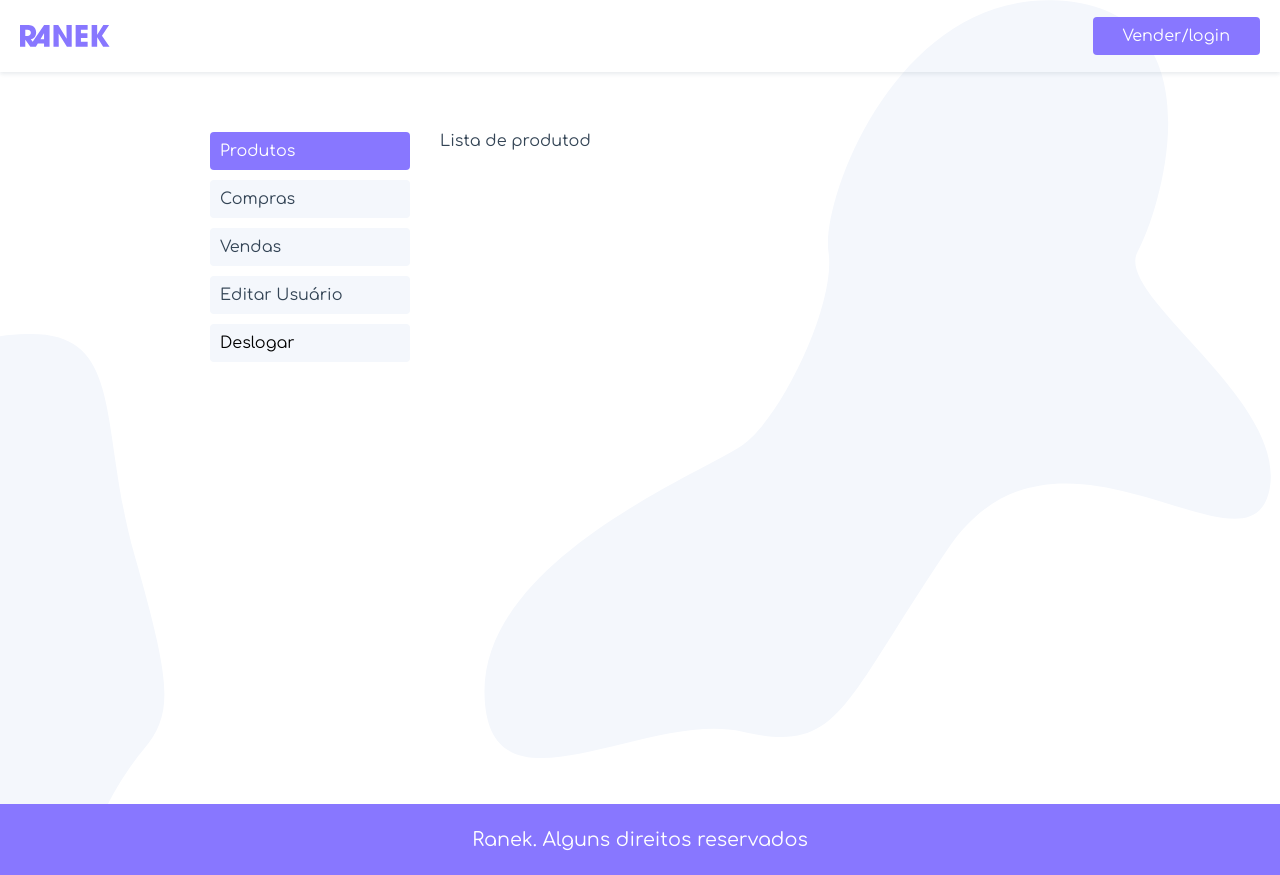
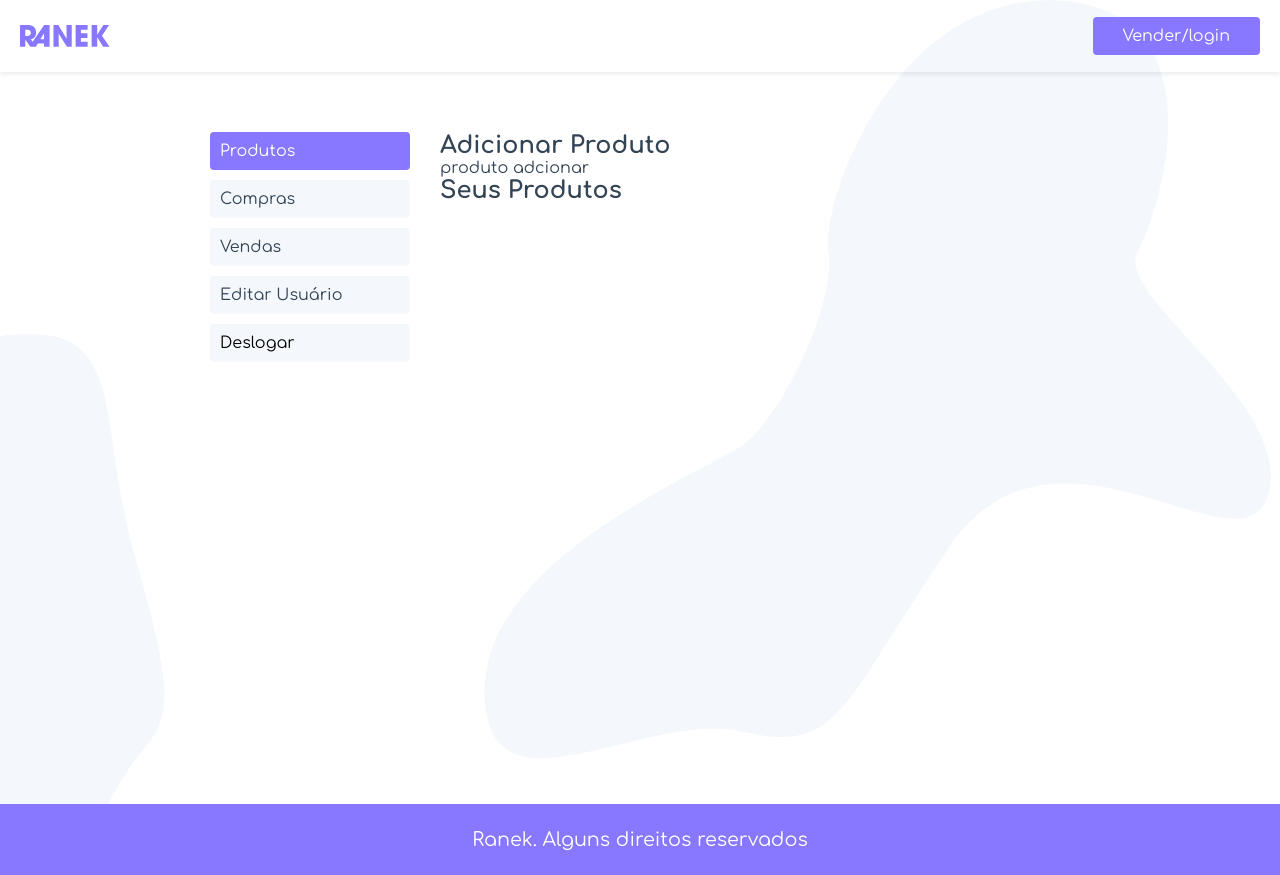
Before and after one commit to moisesmengo/Ranek-loja-virtual, a Vue app: page /usuario in a window 1280 px wide. Built offline with nearby package versions, Linux system fonts and the light colour scheme.

Commit message:
listando produtos do usuario

```diff
--- a/src/store/index.js
+++ b/src/store/index.js
@@ -18,7 +18,8 @@ export default new Vuex.Store({
       bairro: "",
       cidade: "",
       estado: ""
-    }
+    },
+    usuario_produtos: null
   },
   mutations: {
     UPDATE_LOGIN(state, payload){
@@ -26,9 +27,21 @@ export default new Vuex.Store({
     },
     UPDATE_USUARIO(state, payload){
       state.usuario = Object.assign(state.usuario, payload)
+    },
+    UPDATE_USUARIO_PRODUTOS(state, payload){
+      state.usuario_produtos = payload
+    },
+    ADD_USUARIO_PRODUTOS(state, payload){
+      state.usuario_produtos.unshit(payload)
     }
   },
   actions: {
+    getUsuarioProdutos(context){
+      api.get(`/produto?usuario_id=${context.state.usuario.id}`)
+        .then(response =>{
+          context.commit("UPDATE_USUARIO_PRODUTOS", response.data)
+        })
+    },
     getUsuario(context, payload){
       return api.get(`/usuario/${payload}`)
         .then(response => {
--- /dev/null
+++ b/src/views/usuario/ProdutoAdicionar.vue
@@ -0,0 +1,15 @@
+<template>
+  <div>
+      <p>produto adcionar</p>
+  </div>
+</template>
+
+<script>
+export default {
+  name:'ProdutoAdicionar'
+}
+</script>
+
+<style scoped>
+
+</style>
--- a/src/views/usuario/UsuarioProduto.vue
+++ b/src/views/usuario/UsuarioProduto.vue
@@ -1,9 +1,35 @@
 <template>
-  <p>Lista de produtod</p>
+  <section>
+    <h2>Adicionar Produto</h2>
+    <ProdutoAdicionar />
+    <h2>Seus Produtos</h2>
+    {{usuario_produtos}}
+  </section>
 </template>
 <script>
+import ProdutoAdicionar from './ProdutoAdicionar'
+
+import {mapState, mapActions} from 'vuex'
+
 export default {
-  name: "UsuarioProdutos"
+  name: "UsuarioProdutos",
+  components:{ProdutoAdicionar},
+  computed:{
+    ...mapState(['login', 'usuario', 'usuario_produtos'])
+  },
+  methods:{
+    ...mapActions(["getUsuarioProdutos"])
+  },
+  watch:{
+    login(){
+      this.getUsuarioProdutos()
+    }
+  },
+  created(){
+    if(this.login){
+      this.getUsuarioProdutos()
+    }
+  }
 }
 </script>
 <style scoped>
```
